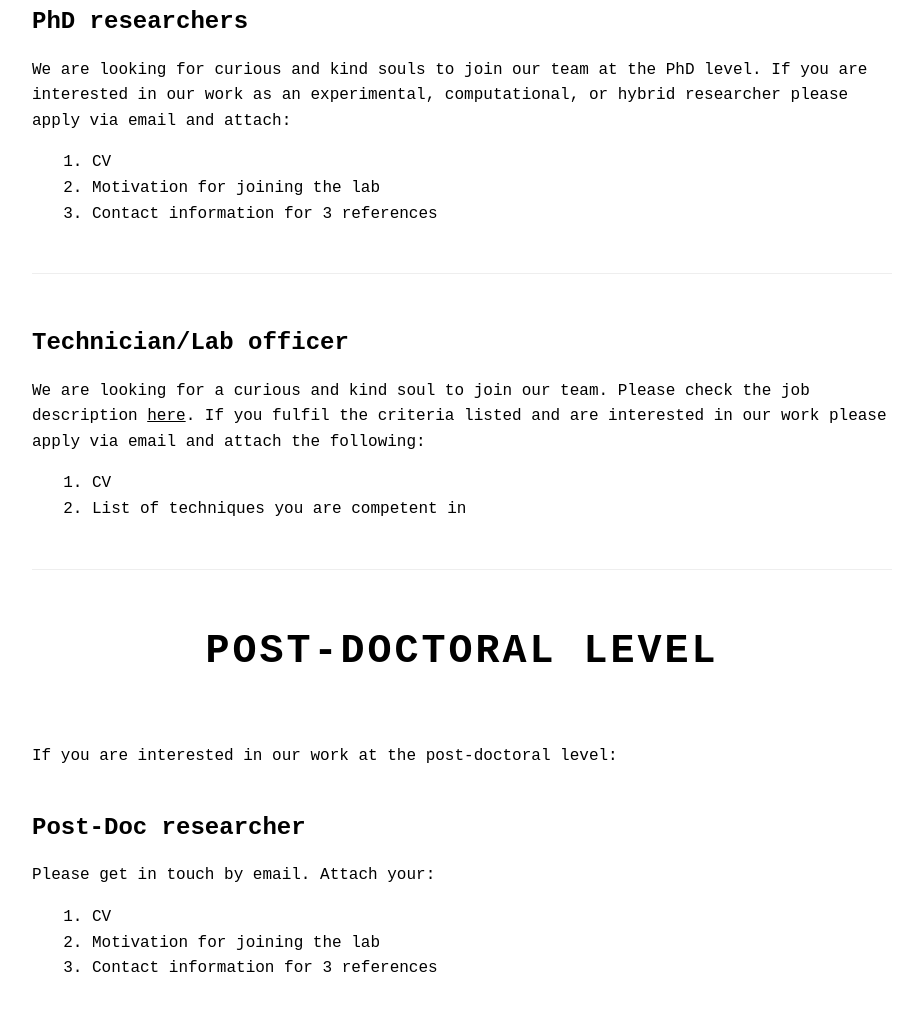
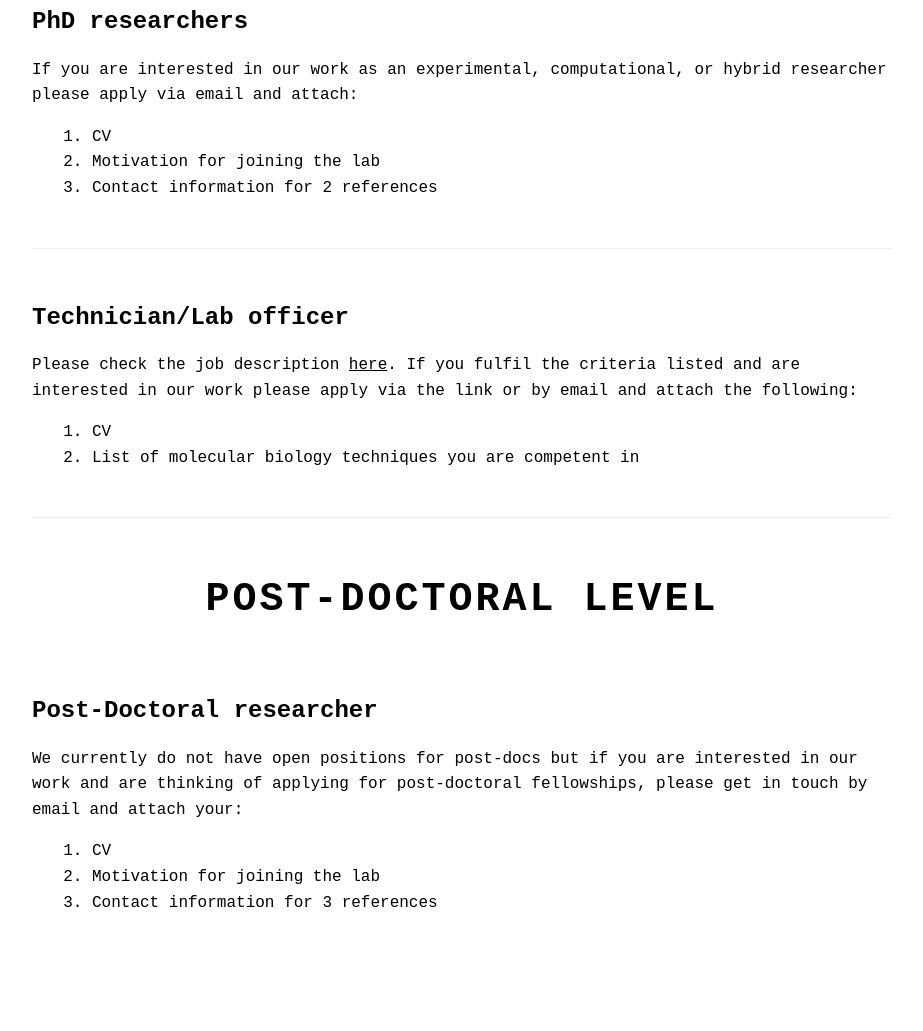
Before and after one commit to Seleit/seleit.github.io, a plain HTML site: page opportunities.html in a window 1280 px wide. Shown: the part 866-1897 px from the top of the page, without its empty margins (178-1101 px from the left). Drawn offline with Linux system fonts and the light colour scheme.

Commit message:
Add files via upload

```diff
--- a/opportunities.html
+++ b/opportunities.html
@@ -75,29 +75,28 @@
 
         <div class="job-block">
             <h3 class="job-title">PhD researchers</h3>
-            <p>We are looking for curious and kind souls to join our team at the PhD level. If you are interested in our work as an experimental, computational, or hybrid researcher please apply via email and attach:</p>
+            <p>If you are interested in our work as an experimental, computational, or hybrid researcher please apply via email and attach:</p>
             <ol class="job-list">
                 <li>CV</li>
                 <li>Motivation for joining the lab</li>
-                <li>Contact information for 3 references</li>
+                <li>Contact information for 2 references</li>
             </ol>
         </div>
 
         <div class="job-block">
             <h3 class="job-title">Technician/Lab officer</h3>
-            <p>We are looking for a curious and kind soul to join our team. Please check the job description <a href="#" style="text-decoration: underline;">here</a>. If you fulfil the criteria listed and are interested in our work please apply via email and attach the following:</p>
+            <p>Please check the job description <a href="#" style="text-decoration: underline;">here</a>. If you fulfil the criteria listed and are interested in our work please apply via the link or by email and attach the following:</p>
             <ol class="job-list">
                 <li>CV</li>
-                <li>List of techniques you are competent in</li>
+                <li>List of molecular biology techniques you are competent in</li>
             </ol>
         </div>
 
         <h2 class="section-title">Post-Doctoral Level</h2>
 
         <div class="job-block">
-            <p>If you are interested in our work at the post-doctoral level:</p>
-            <h3 class="job-title">Post-Doc researcher</h3>
-            <p>Please get in touch by email. Attach your:</p>
+            <h3 class="job-title">Post-Doctoral researcher</h3>
+            <p>We currently do not have open positions for post-docs but if you are interested in our work and are thinking of applying for post-doctoral fellowships, please get in touch by email and attach your:</p>
             <ol class="job-list">
                 <li>CV</li>
                 <li>Motivation for joining the lab</li>
```
Also changed, not shown: index.html (+7 -2 lines), resources.html (+1 -2 lines), team.html (+1 -1 lines).
